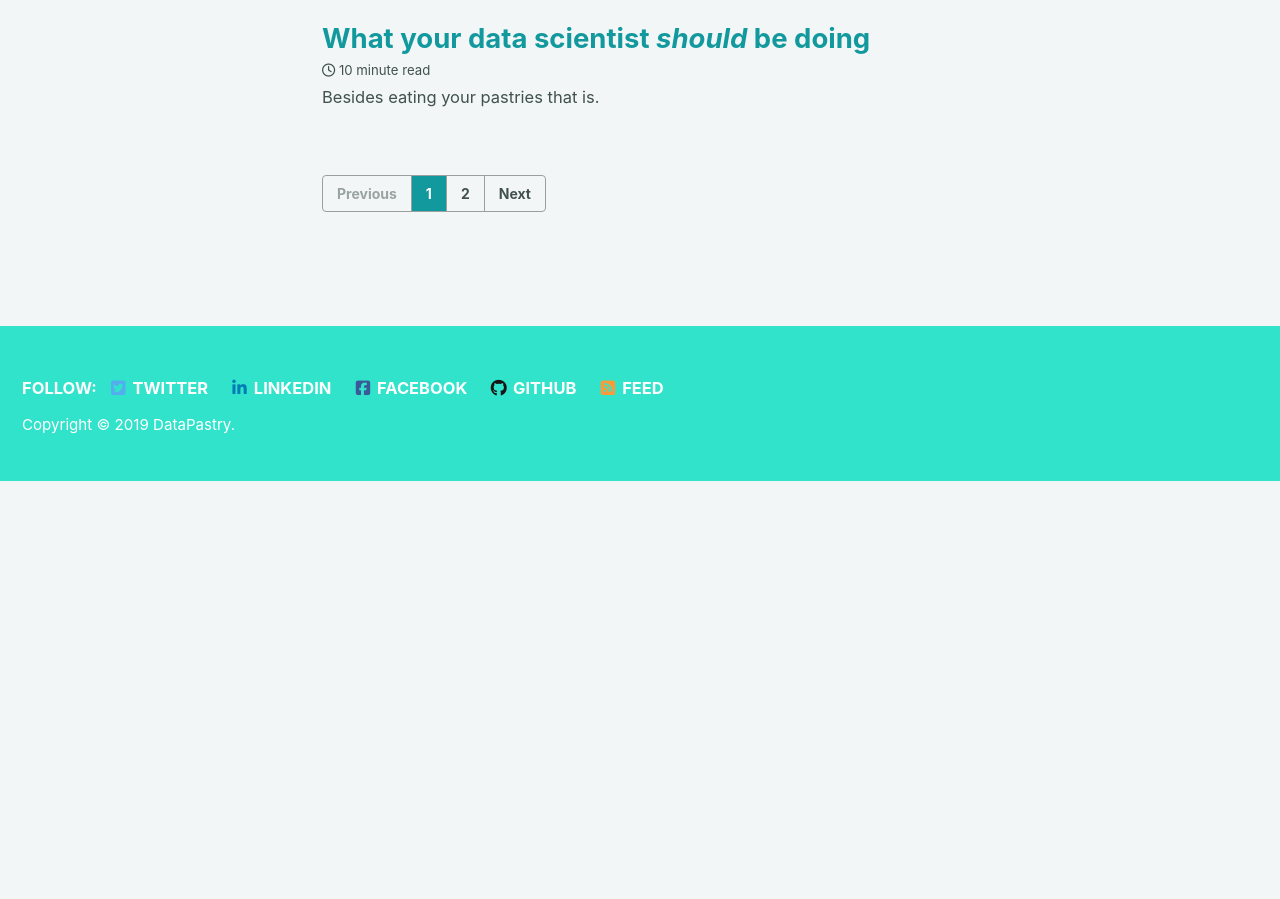
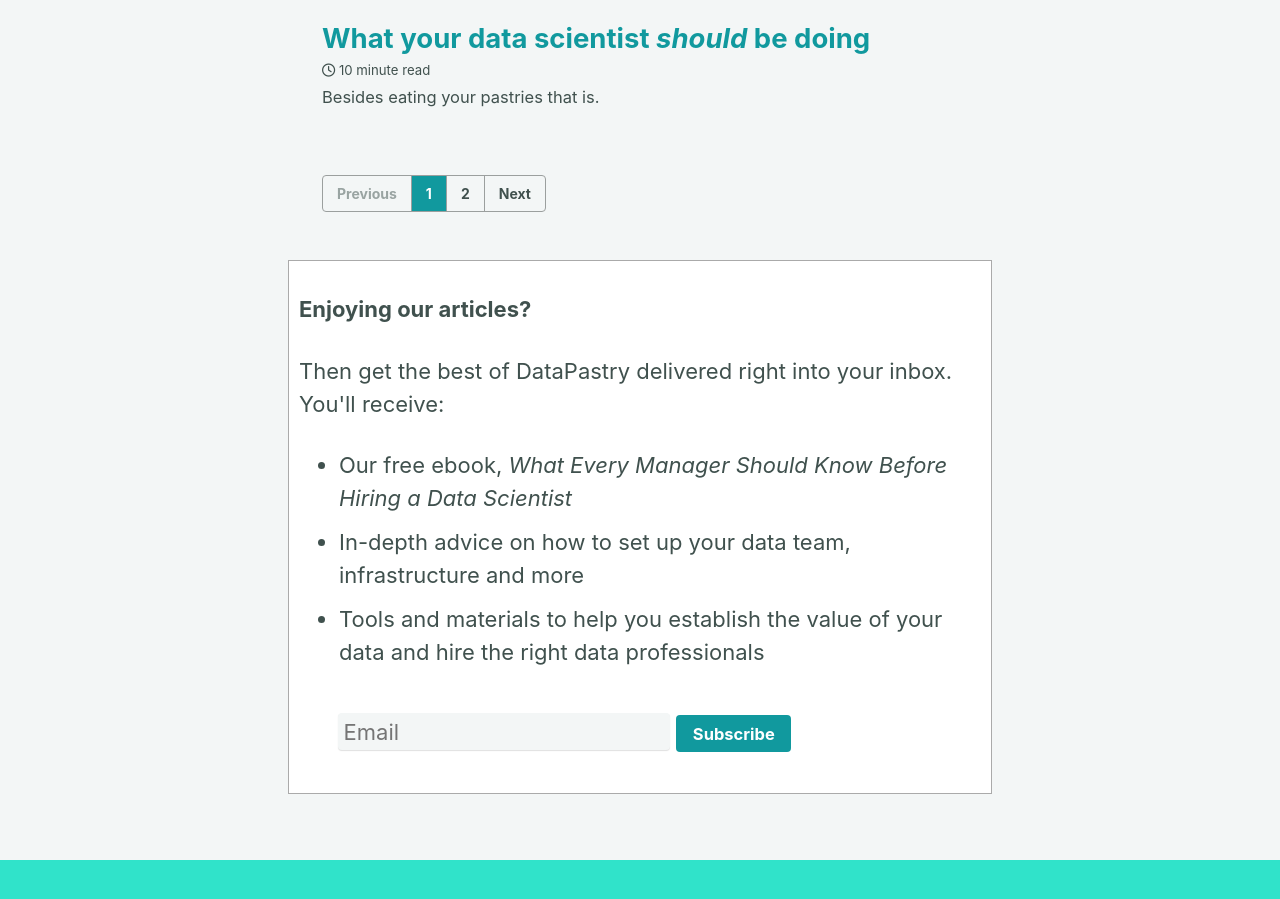
Before and after one commit to datapastry/datapastry.github.io, a Jekyll site: the page built from index.html, in a window 1280 px wide and 900 px high, scrolled down 795 px. Built offline with Jekyll 4.4.1, drawn with Linux system fonts in a browser that asks for light colours; cached includes are drawn as plain includes; nearby versions of some CDN libraries; the list of posts is cut into pages by our own code; before the commit the page ends 1276 px from its top, so only the background shows below that.

Commit message:
Add promo to index page

```diff
--- /dev/null
+++ b/_includes/list_promo.html
@@ -0,0 +1,13 @@
+<div class="list_newsletter_promo" id="newsletter_subscribe" markdown="1">
+<p><b>Enjoying our articles?</b></p>
+
+<p>Then get the best of DataPastry delivered right into your inbox. You'll receive:</p>
+<ul>
+<li>Our free ebook, <i>What Every Manager Should Know Before Hiring a Data Scientist</i></li>
+<li>In-depth advice on how to set up your data team, infrastructure and more</li>
+<li>Tools and materials to help you establish the value of your data and hire the right data professionals</li>
+</ul>
+<form name="newsletter" method="POST" data-netlify="true">
+    <input type="email" name="email" placeholder="Email" autocomplete="email" /> <button type="submit" class="btn btn--primary">Subscribe</button>
+</form>
+</div>
--- a/_layouts/archive.html
+++ b/_layouts/archive.html
@@ -24,3 +24,4 @@ layout: default
     {{ content }}
   </div>
 </div>
+{% include list_promo.html %}
--- a/assets/css/main.scss
+++ b/assets/css/main.scss
@@ -25,10 +25,32 @@
   }
 }
 
-
 .newsletter_promo_inline {
   background-color: #ffffff;
   padding: 5px 5px 0px 5px;
   border:1px solid #aaa;
   margin-bottom: 10px;
 }
+
+.list_newsletter_promo {
+  background-color: #ffffff;
+  padding: 10px;
+  border:1px solid #aaa;
+  width: 95%;
+  margin: 10px auto;
+  form {
+    background-color: inherit;
+    width: 95%;
+    margin: 0 auto;
+  }
+  input {
+    width: 55%;
+  }
+}
+
+@media(min-width:767px) {
+	.list_newsletter_promo {
+		margin: 0 auto;
+		width: 55%;
+	}
+}
```
